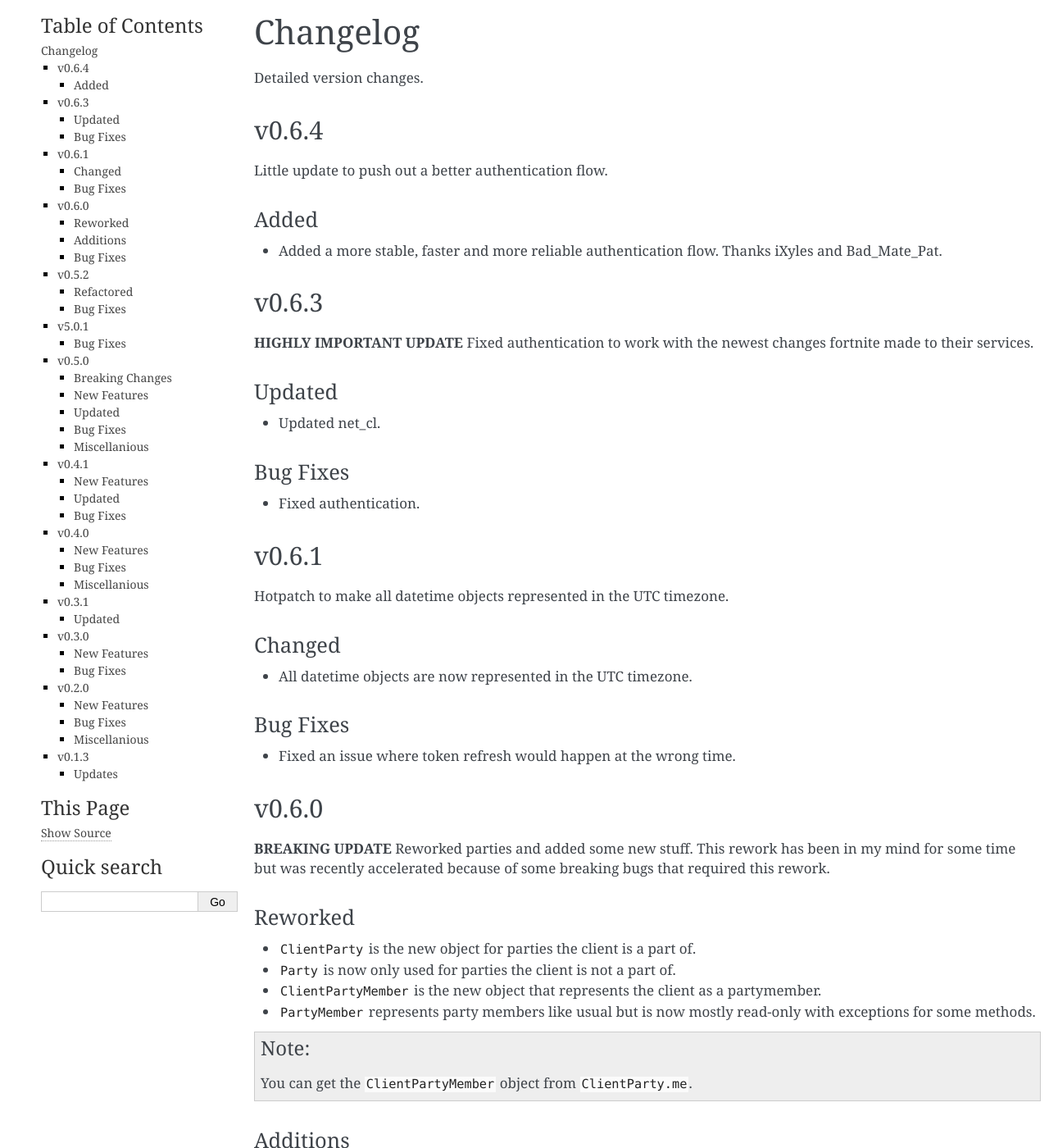
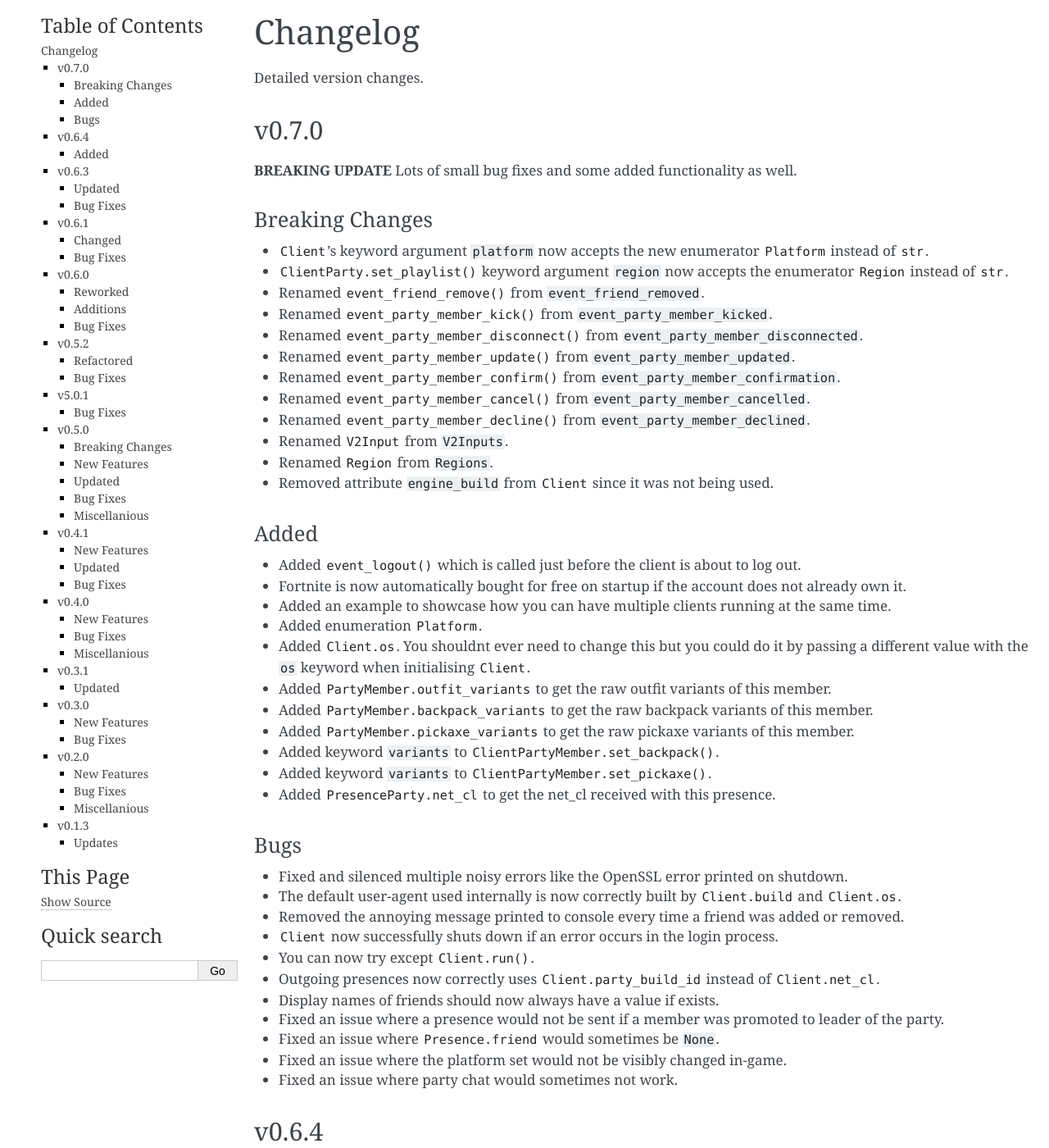
Before and after one commit to Terbau/fortnitepy, a Sphinx documentation site: the page built from docs/changelog.rst, in a window 1280 px wide and 1400 px high. Shown: the whole window at 82% size. Built offline with Sphinx 7.4.7, drawn with Linux system fonts in a browser that asks for light colours.

Commit message:
version bump + changelog

```diff
--- a/docs/changelog.rst
+++ b/docs/changelog.rst
@@ -4,6 +4,59 @@ Changelog
 =========
 
 Detailed version changes.
+
+
+v0.7.0
+------
+
+**BREAKING UPDATE**
+Lots of small bug fixes and some added functionality as well.
+
+Breaking Changes
+~~~~~~~~~~~~~~~~
+
+- :class:`Client`'s keyword argument ``platform`` now accepts the new enumerator :class:`Platform` instead of :class:`str`.
+- :meth:`ClientParty.set_playlist()` keyword argument ``region`` now accepts the enumerator :class:`Region` instead of :class:`str`.
+- Renamed :func:`event_friend_remove` from ``event_friend_removed``.
+- Renamed :func:`event_party_member_kick` from ``event_party_member_kicked``.
+- Renamed :func:`event_party_member_disconnect` from ``event_party_member_disconnected``.
+- Renamed :func:`event_party_member_update` from ``event_party_member_updated``.
+- Renamed :func:`event_party_member_confirm` from ``event_party_member_confirmation``.
+- Renamed :func:`event_party_member_cancel` from ``event_party_member_cancelled``.
+- Renamed :func:`event_party_member_decline` from ``event_party_member_declined``.
+- Renamed :class:`V2Input` from ``V2Inputs``.
+- Renamed :class:`Region` from ``Regions``.
+- Removed attribute ``engine_build`` from :class:`Client` since it was not being used.
+
+Added
+~~~~~
+
+- Added :func:`event_logout()` which is called just before the client is about to log out.
+- Fortnite is now automatically bought for free on startup if the account does not already own it.
+- Added an example to showcase how you can have multiple clients running at the same time.
+- Added enumeration :class:`Platform`.
+- Added :attr:`Client.os`. You shouldnt ever need to change this but you could do it by passing a different value with the ``os`` keyword when initialising :class:`Client`.
+- Added :attr:`PartyMember.outfit_variants` to get the raw outfit variants of this member.
+- Added :attr:`PartyMember.backpack_variants` to get the raw backpack variants of this member.
+- Added :attr:`PartyMember.pickaxe_variants` to get the raw pickaxe variants of this member.
+- Added keyword ``variants`` to :meth:`ClientPartyMember.set_backpack()`.
+- Added keyword ``variants`` to :meth:`ClientPartyMember.set_pickaxe()`.
+- Added :attr:`PresenceParty.net_cl` to get the net_cl received with this presence.
+
+Bugs
+~~~~
+
+- Fixed and silenced multiple noisy errors like the OpenSSL error printed on shutdown.
+- The default user-agent used internally is now correctly built by :attr:`Client.build` and :attr:`Client.os`.
+- Removed the annoying message printed to console every time a friend was added or removed.
+- :class:`Client` now successfully shuts down if an error occurs in the login process.
+- You can now try except :meth:`Client.run()`.
+- Outgoing presences now correctly uses :attr:`Client.party_build_id` instead of :attr:`Client.net_cl`.
+- Display names of friends should now always have a value if exists.
+- Fixed an issue where a presence would not be sent if a member was promoted to leader of the party.
+- Fixed an issue where :attr:`Presence.friend` would sometimes be ``None``.
+- Fixed an issue where the platform set would not be visibly changed in-game.
+- Fixed an issue where party chat would sometimes not work.
 
 
 v0.6.4
--- a/fortnitepy/__init__.py
+++ b/fortnitepy/__init__.py
@@ -24,7 +24,7 @@ OUT OF OR IN CONNECTION WITH THE SOFTWARE OR THE USE OR OTHER DEALINGS IN THE
 SOFTWARE.
 """
 
-__version__ = '0.6.4'
+__version__ = '0.7.0'
 
 from .client import Client
 from .friend import Friend, PendingFriend
```
Also changed, not shown: README.md (+1 -0 lines).
